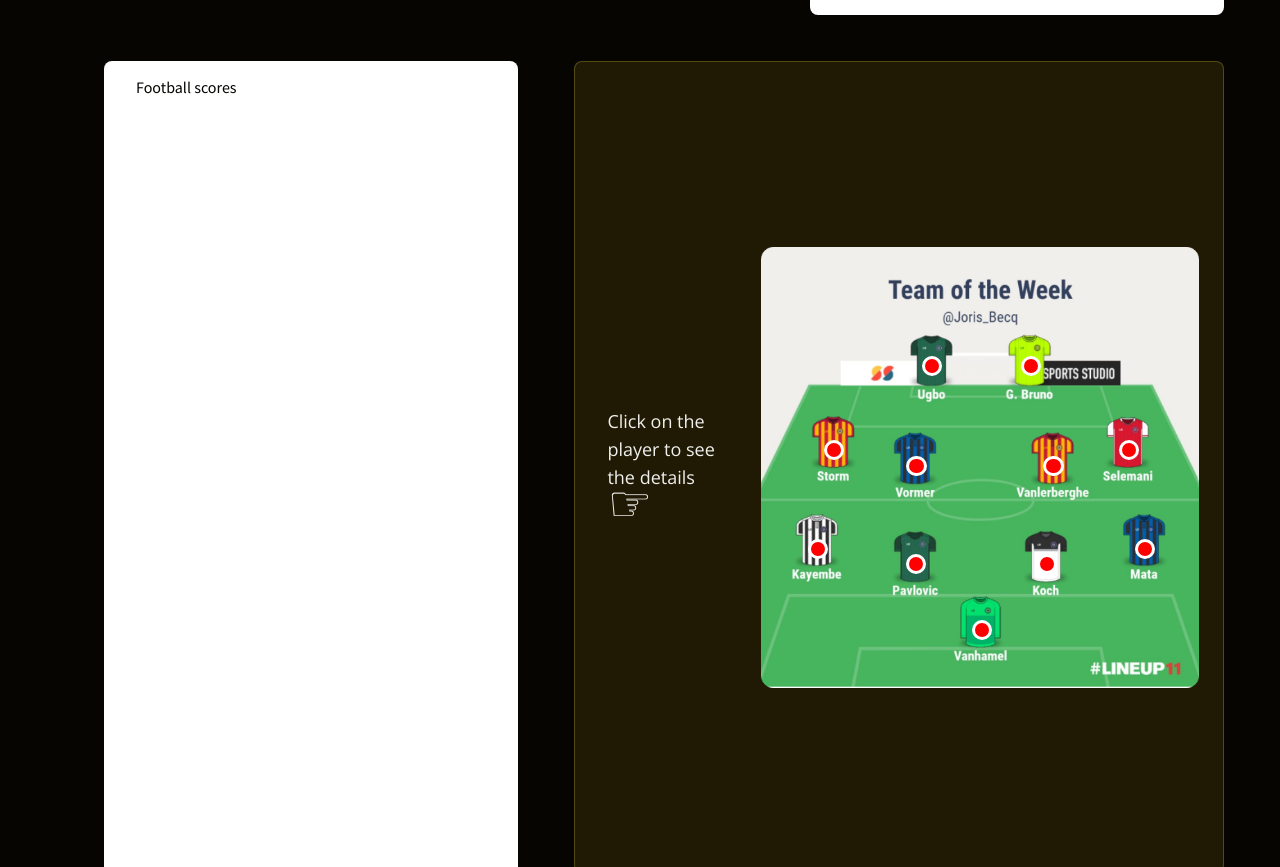
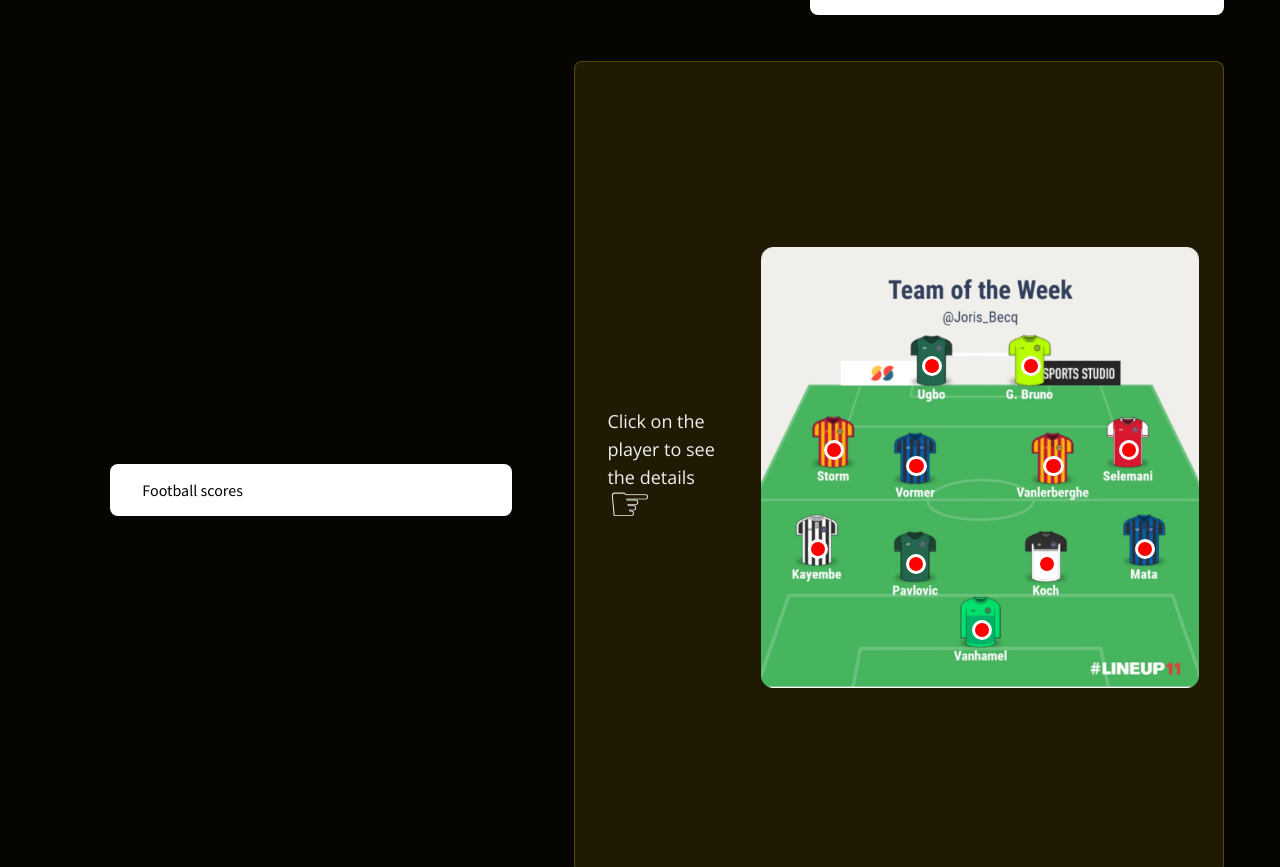
Before and after one commit to 334rashad/Belgian-Football-Podcast, a plain HTML site: page index.html in a window 1280 px wide. Shown: the part 1091-1958 px from the top of the page. Drawn offline with nearby package versions, Linux system fonts and the light colour scheme.

Commit message:
league table widget

```diff
--- a/index.css
+++ b/index.css
@@ -269,6 +269,10 @@ main {
 } /* end of third sub container elements*/
 
 /* fourth sub container elements*/
+#league_table {
+  width: 90%;
+  margin: auto;
+}
 #league_table > a {
   color: #060501;
 }
@@ -290,6 +294,7 @@ main {
   position: absolute;
   top: 0;
   display: block;
+  cursor: pointer;
   border: 3px solid white;
   transition: all 0.4s ease;
   -webkit-transition: all 0.4s ease;
--- a/index.html
+++ b/index.html
@@ -16,6 +16,7 @@
       rel="stylesheet"
     />
     <link rel="icon" href="favicon.ico?v=1" type="image/x-icon" />
+    <script src="https://footballnation.eu/ranking.min.js" async></script>
     <title>BELGIAN FOOTBALL PODCAST</title>
   </head>
 
@@ -260,6 +261,5 @@
       </div>
     </footer>
     <script src="index.js"></script>
-    <script src="https://footballnation.eu/ranking.min.js" async></script>
   </body>
 </html>
```
